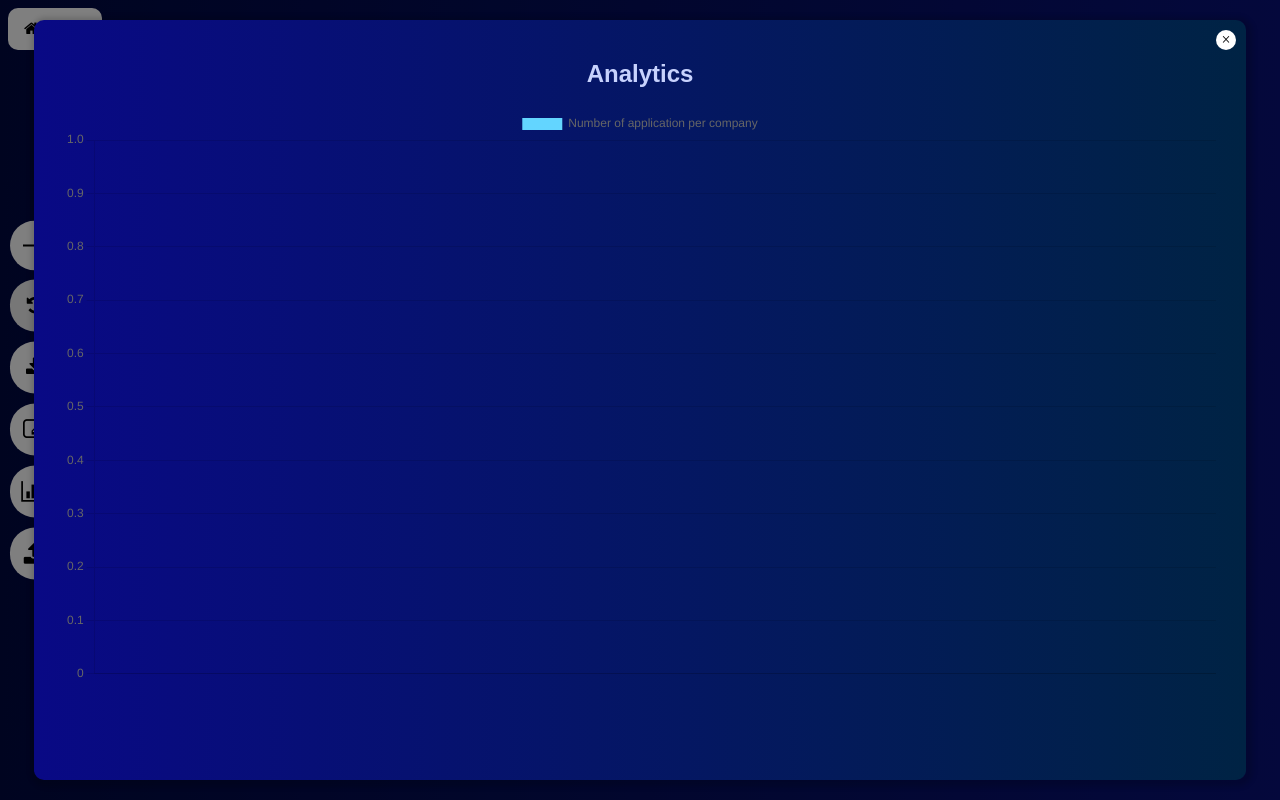
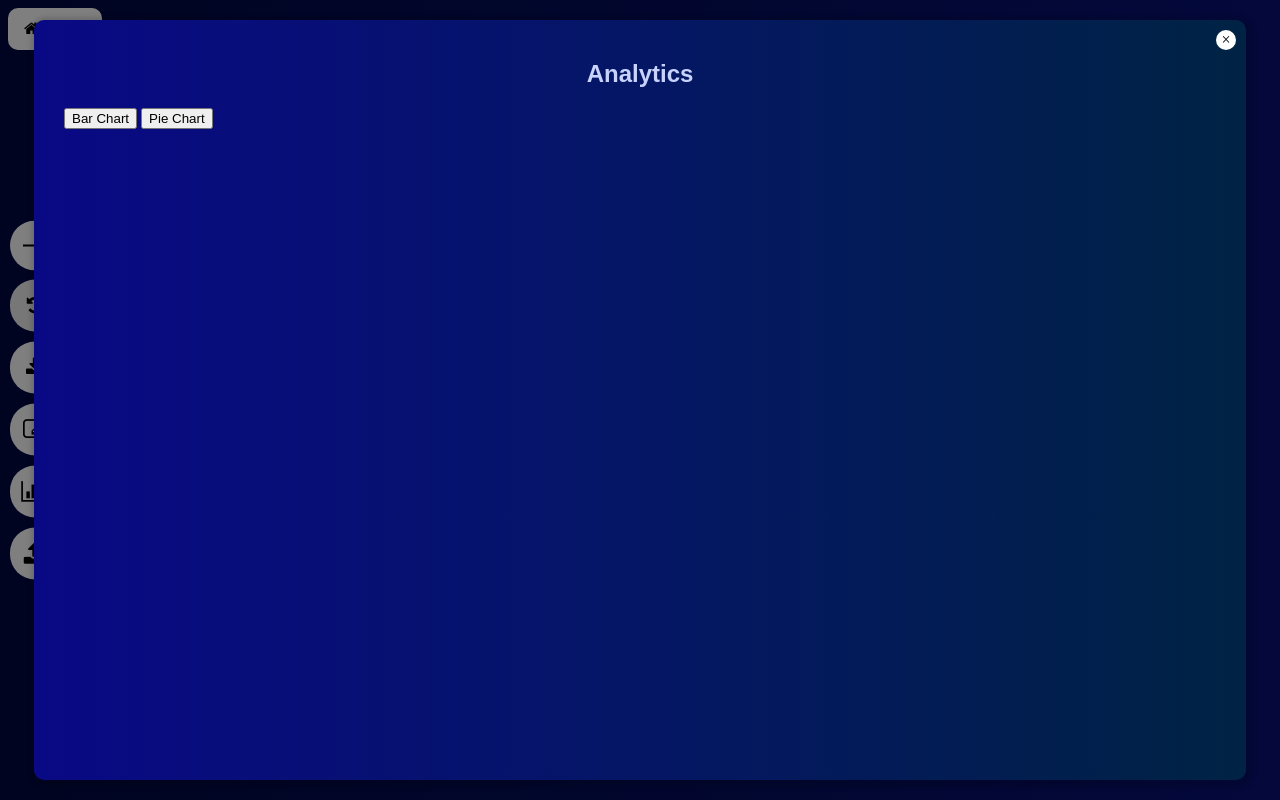
Before and after one commit to SahajPurohit/app-trakr, a plain HTML site: page term.html in a window 1280 px wide. Both pictures are taken after a click on the button 35 px from the left and 491 px from the top of the page. Drawn offline with nearby package versions, Linux system fonts and the light colour scheme.

Commit message:
Add functionality to make multiple charts

```diff
--- a/js/term.js
+++ b/js/term.js
@@ -187,14 +187,25 @@ function makeEditable() {
         tableContent = newTable;
     }
 }
+
 let chart = null;
 
 function displayAnalyticsPopup() {
+    document.querySelector(".analytics-popup").classList.add("active");
+    document.querySelector("#overlay").classList.add("active");
+}
+
+function prepChartData(dataTable) {
     let chartContent = new Map();
     for (let i = 0; i < tableContent.length; i++) {
         if (!chartContent.has(tableContent[i][0])) chartContent.set(tableContent[i][0], 1);
         else chartContent.set(tableContent[i][0], chartContent.get(tableContent[i][0]) + 1);
     }
+    return chartContent;
+}
+
+function displayBarChart() {
+    let chartContent = prepChartData(tableContent);
     let data = {
         labels: Array.from(chartContent.keys()),
         datasets: [{
@@ -215,7 +226,7 @@ function displayAnalyticsPopup() {
             ]
         }]
     };
-    let ctx = document.getElementById('myChart').getContext('2d');
+    let ctx = document.getElementById('chart-canvas').getContext('2d');
     if (chart) chart.destroy(); // destroy previous chart if it exists
     chart = new Chart(ctx, {
         type: 'bar',
@@ -228,6 +239,42 @@ function displayAnalyticsPopup() {
             }
         }
     });
-    document.querySelector(".analytics-popup").classList.add("active");
-    document.querySelector("#overlay").classList.add("active");
 }
+
+function displayPieChart() {
+    const chartContent = prepChartData(tableContent);
+    let data = {
+        labels: Array.from(chartContent.keys()),
+        datasets: [{
+            label: 'Number of application per company',
+            data: Array.from(chartContent.values()),
+            backgroundColor: [
+                'rgb(99,213,255)',
+                'rgb(255,0,80)',
+                'rgb(243,177,9)',
+                'rgb(7,68,68)',
+                'rgb(153, 102, 255)',
+                'rgb(140,255,64)',
+                'rgb(255, 99, 132)',
+                'rgb(255,174,4)',
+                'rgb(75, 192, 192,)',
+                'rgb(29,0,91)',
+                'rgb(211,255,0)',
+            ]
+        }]
+    };
+    let ctx = document.getElementById('chart-canvas').getContext('2d');
+    if (chart) chart.destroy(); // destroy previous chart if it exists
+    chart = new Chart(ctx, {
+        type: 'pie',
+        data: data,
+        options: {
+            responsive: true,
+            maintainAspectRatio: false,
+            title: {
+                display: true,
+                text: 'Position per company'
+            }
+        }
+    });
+}
--- a/styles/term-style.css
+++ b/styles/term-style.css
@@ -364,7 +364,7 @@ body {
     font-weight: bold;
 }
 
-#chart-canvas-container {
-    max-width: 20px;
-    max-height: 20px;
+#chart-canvas {
+    width: 50%;
+    height: 50%;
 }
--- a/term.html
+++ b/term.html
@@ -75,7 +75,11 @@
         <div class="analytics-popup">
             <div class="close-btn">&times;</div>
             <h2>Analytics</h2>
-            <canvas id="myChart"></canvas>
+            <div class="analytics-btn-container">
+                <button onclick="displayBarChart()">Bar Chart</button>
+                <button onclick="displayPieChart()">Pie Chart</button>
+            </div>
+            <div class="chart-canvas-container"><canvas id="chart-canvas"></canvas></div>
         </div>
 
         <!-- Make sure this remains on the very bottom-->
```
